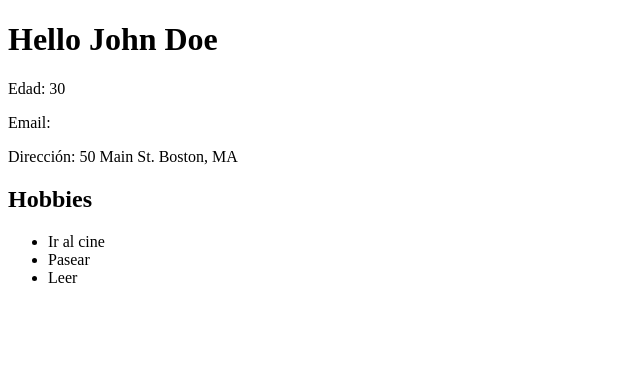
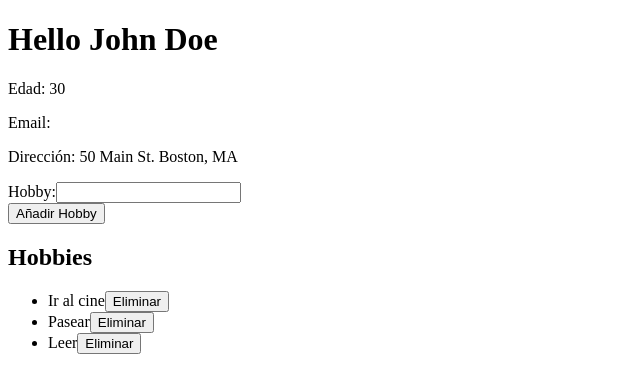
Before and after one commit to ualmtorres/angularEn3ms, an Angular app: page / in a window 1280 px wide. Shown: the top 392 px of the page, without its empty margins (0-640 px from the left). Built offline with nearby package versions, Linux system fonts and the light colour scheme.

Commit message:
Añadir y eliminar hobbies

```diff
--- a/src/app/app.module.ts
+++ b/src/app/app.module.ts
@@ -1,6 +1,6 @@
 import { BrowserModule } from '@angular/platform-browser';
 import { NgModule } from '@angular/core';
-
+import { FormsModule } from '@angular/forms';
 
 import { AppComponent } from './app.component';
 import { UserComponent } from './components/user/user.component';
@@ -12,7 +12,8 @@ import { UserComponent } from './components/user/user.component';
     UserComponent
   ],
   imports: [
-    BrowserModule
+    BrowserModule,
+    FormsModule
   ],
   providers: [],
   bootstrap: [AppComponent]
--- a/src/app/components/user/user.component.html
+++ b/src/app/components/user/user.component.html
@@ -2,7 +2,18 @@
 <p>Edad: {{age}}</p>
 <p>Email: {{email}}</p>
 <p>Dirección: {{address.street}}. {{address.city}}, {{address.state}}</p>
+
+<form (submit)="addHobby(hobby.value)">
+    <div>
+        <label for="hobby">Hobby:</label>
+        <input type="text" #hobby>
+    </div>
+    <button >Añadir Hobby</button>
+</form>
+
 <h2>Hobbies</h2>
 <ul>
-    <li *ngFor="let hobby of hobbies">{{hobby}}</li>
+    <li *ngFor="let hobby of hobbies">
+        {{hobby}}<button (click)="deleteHobby(hobby)">Eliminar</button>
+    </li>
 </ul>
--- a/src/app/components/user/user.component.ts
+++ b/src/app/components/user/user.component.ts
@@ -25,6 +25,18 @@ export class UserComponent implements OnInit {
     this.hobbies = ['Ir al cine', 'Pasear', 'Leer'];
   }
 
+  addHobby(hobby) {
+    this.hobbies.push(hobby);
+  }
+
+  deleteHobby(hobby) {
+    for (let i=0; i<this.hobbies.length; i++) {
+      if (this.hobbies[i] == hobby) {
+        this.hobbies.splice(i, 1);
+      }
+    }
+  }
+
 }
 
 interface Address {
```
